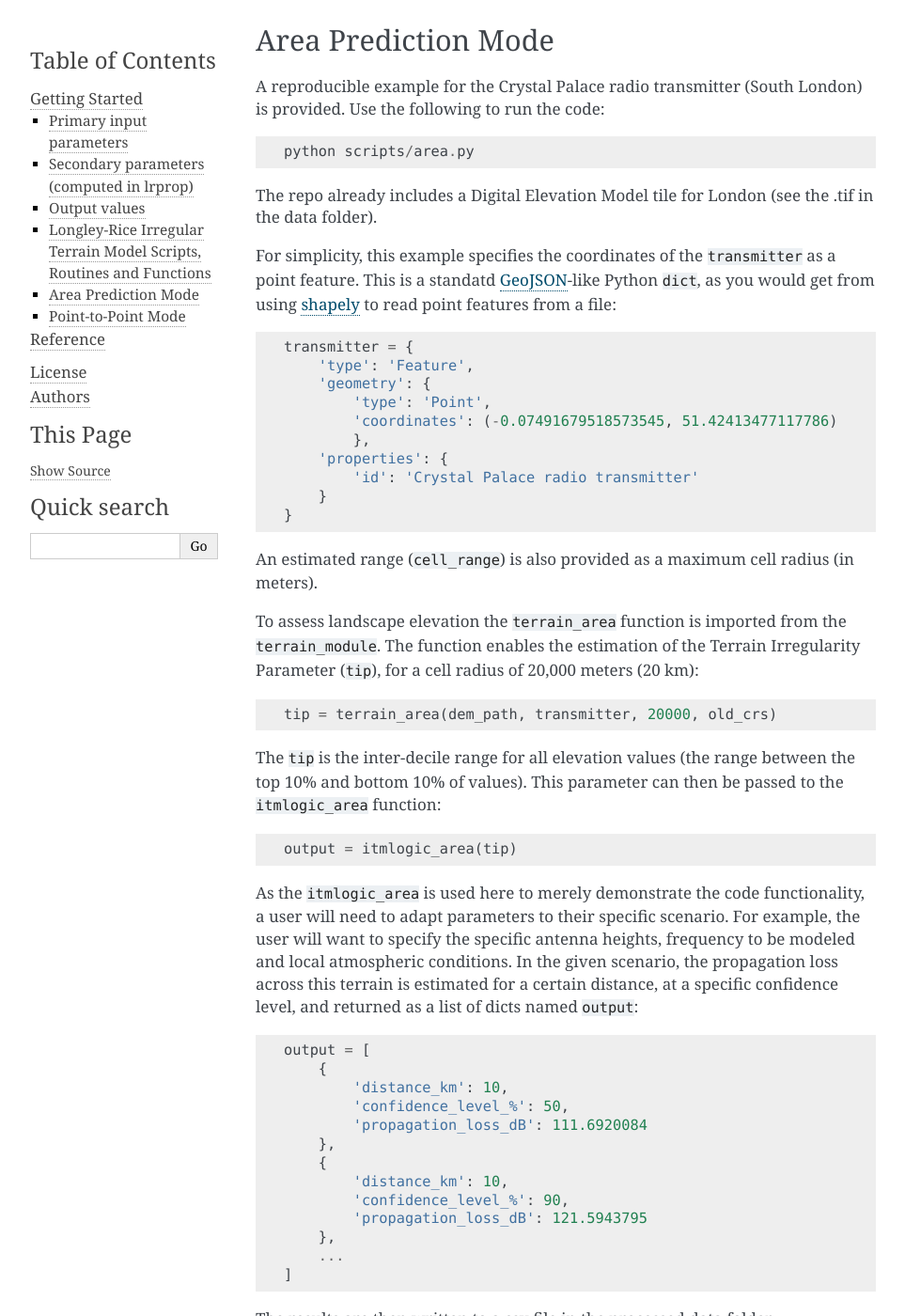
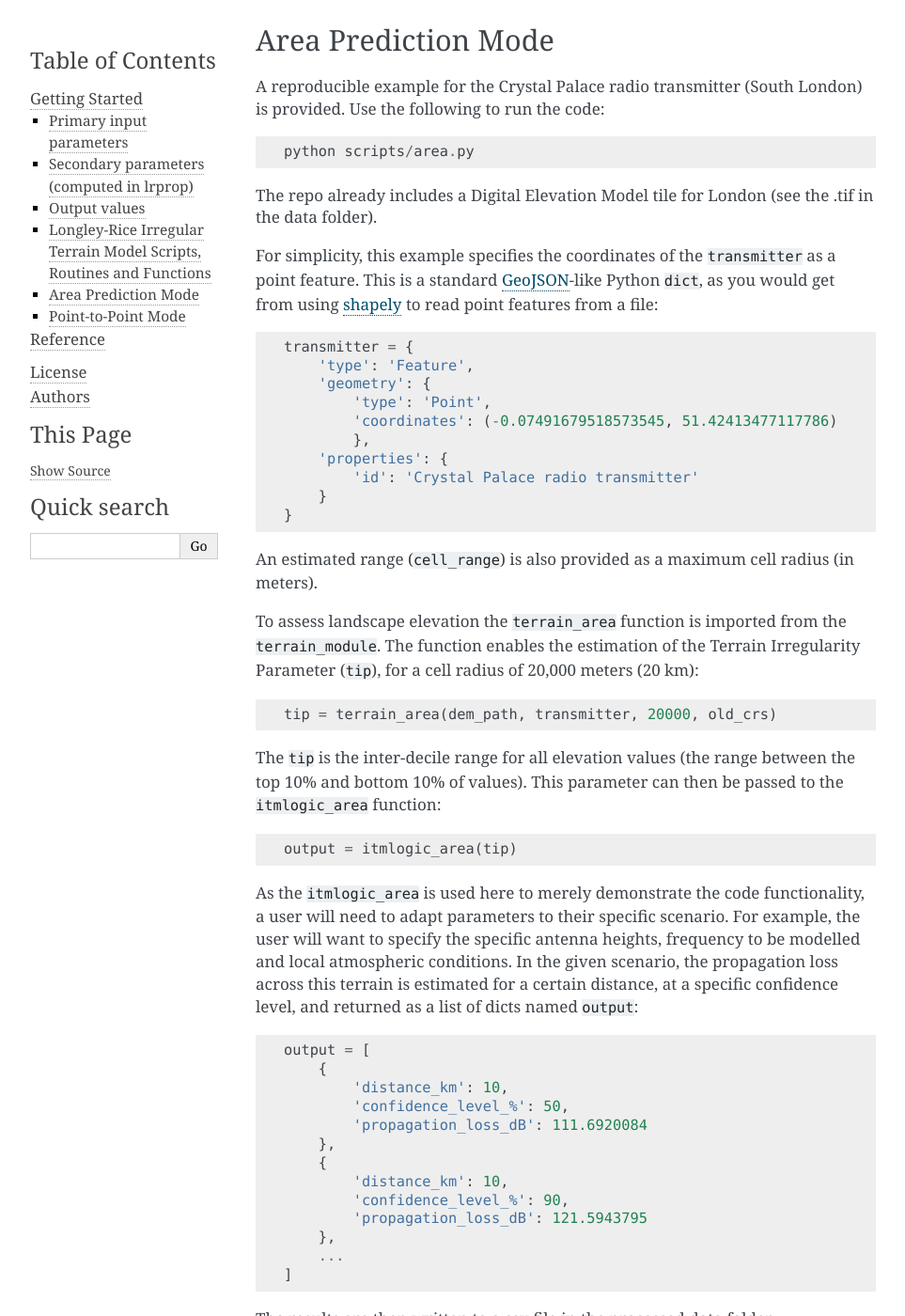
Before and after one commit to edwardoughton/itmlogic, a Sphinx documentation site: the page built from docs/getting-started.rst, in a window 1280 px wide and 1400 px high, scrolled down 1898 px. Shown: the whole window at 94% size, without its empty margins (148-1111 px from the left). Built offline with Sphinx 7.4.7, drawn with Linux system fonts in a browser that asks for light colours; the version number could not be read and is left out; some of the changed text lies outside the part shown.

Commit message:
Fix typos

```diff
--- a/docs/getting-started.rst
+++ b/docs/getting-started.rst
@@ -81,7 +81,7 @@ The repo already includes a Digital Elevation Model tile for London (see the .ti
 data folder).
 
 For simplicity, this example specifies the coordinates of the ``transmitter`` as a point
-feature. This is a standatd `GeoJSON <https://geojson.org/>`_-like Python ``dict``, as you
+feature. This is a standard `GeoJSON <https://geojson.org/>`_-like Python ``dict``, as you
 would get from using `shapely
 <https://shapely.readthedocs.io/en/latest/manual.html#geometric-objects>`_ to read point
 features from a file:
@@ -119,7 +119,7 @@ function:
 
 As the ``itmlogic_area`` is used here to merely demonstrate the code functionality, a user will
 need to adapt parameters to their specific scenario. For example, the user will want to
-specify the specific antenna heights, frequency to be modeled and local atmospheric conditions.
+specify the specific antenna heights, frequency to be modelled and local atmospheric conditions.
 In the given scenario, the propagation loss across this terrain is estimated for a certain
 distance, at a specific confidence level, and returned as a list of dicts named ``output``:
 
@@ -213,7 +213,7 @@ The terrain path is then specified as a line feature:
 
 Using the ``terrain_p2p`` function from the ``terrain_module`` we can get the terrain
 profile, over a set distance, with each point across the terrain profile being returned as a
-geojson object.
+GeoJSON object.
 
 .. code-block:: python
 
```
